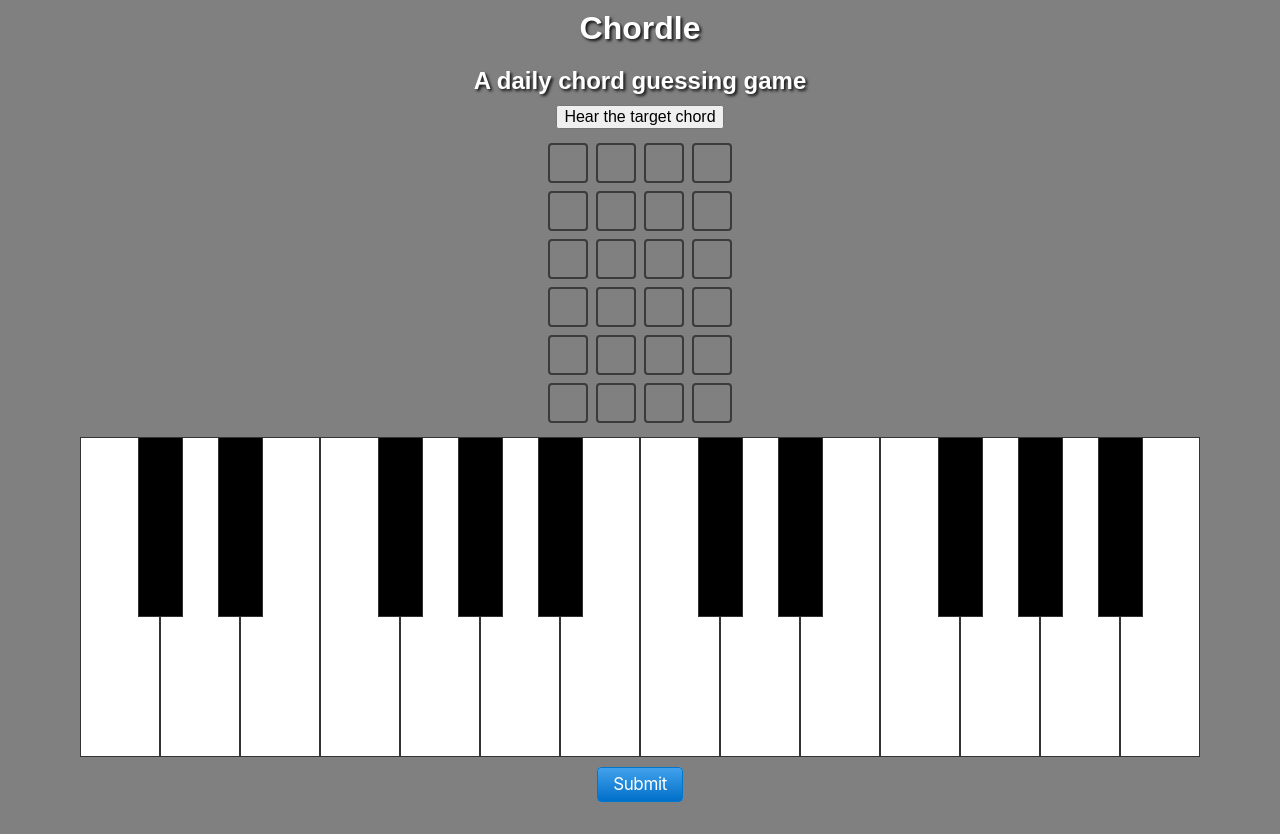
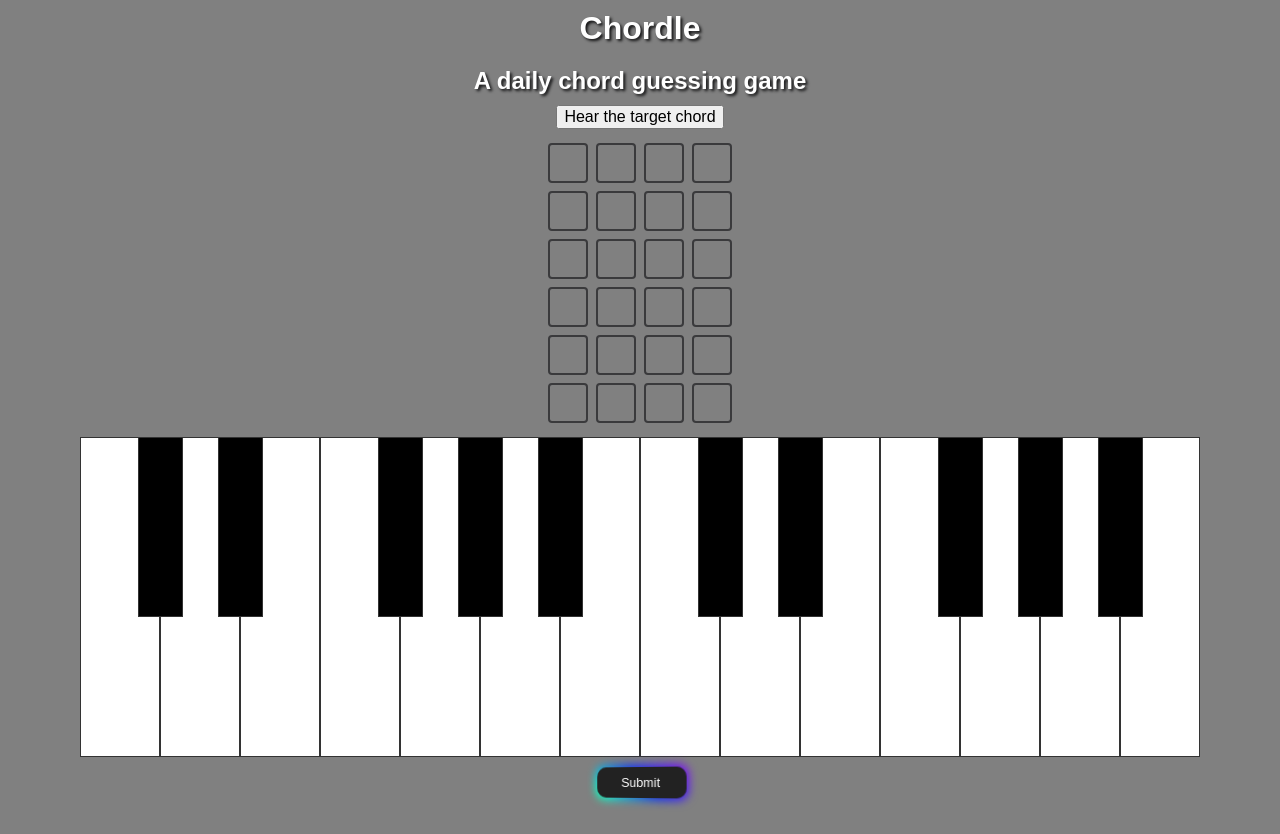
Before and after one commit to Bottle-Water/chordle, a plain HTML site: page index.html in a window 1280 px wide. Drawn offline with nearby package versions, Linux system fonts and the light colour scheme; no server answers.

Commit message:
cool button

```diff
--- a/index.html
+++ b/index.html
@@ -66,7 +66,7 @@
     </div>
 
     <div class="submit">
-        <button class="button-15" onclick="submitGuess();">Submit</button>
+        <button class="button-85" onclick="submitGuess();">Submit</button>
         <h3 class="hint">You need to pick 4 keys for the chord!</h3>
     </div>
 </body>
--- a/styles.css
+++ b/styles.css
@@ -10,51 +10,95 @@
 
 
 /* CSS */
-.button-15 {
-  background-image: linear-gradient(#42A1EC, #0070C9);
-  border: 1px solid #0077CC;
-  border-radius: 4px;
-  box-sizing: border-box;
-  color: #FFFFFF;
+.button-85 {
+  padding: 0.6em 2em;
+  border: none;
+  outline: none;
+  color: rgb(255, 255, 255);
+  background: #111;
   cursor: pointer;
-  direction: ltr;
-  display: block;
-  font-family: "SF Pro Text","SF Pro Icons","AOS Icons","Helvetica Neue",Helvetica,Arial,sans-serif;
-  font-size: 17px;
-  font-weight: 400;
-  letter-spacing: -.022em;
-  line-height: 1.47059;
-  min-width: 30px;
-  overflow: visible;
-  padding: 4px 15px;
-  text-align: center;
-  vertical-align: baseline;
+  position: relative;
+  z-index: 0;
+  border-radius: 10px;
   user-select: none;
   -webkit-user-select: none;
   touch-action: manipulation;
-  white-space: nowrap;
 }
 
-.button-15:disabled {
-  cursor: default;
-  opacity: .3;
+.button-85:before {
+  content: "";
+  background: linear-gradient(
+    45deg,
+    #ff0000,
+    #ff7300,
+    #fffb00,
+    #48ff00,
+    #00ffd5,
+    #002bff,
+    #7a00ff,
+    #ff00c8,
+    #ff0000
+  );
+  position: absolute;
+  top: -2px;
+  left: -2px;
+  background-size: 400%;
+  z-index: -1;
+  filter: blur(5px);
+  -webkit-filter: blur(5px);
+  width: calc(100% + 4px);
+  height: calc(100% + 4px);
+  animation: glowing-button-85 20s linear infinite;
+  transition: opacity 0.3s ease-in-out;
+  border-radius: 10px;
 }
 
-.button-15:hover {
-  background-image: linear-gradient(#51A9EE, #147BCD);
-  border-color: #1482D0;
-  text-decoration: none;
+@keyframes glowing-button-85 {
+  0% {
+    background-position: 0 0;
+  }
+  50% {
+    background-position: 400% 0;
+  }
+  100% {
+    background-position: 0 0;
+  }
 }
 
-.button-15:active {
-  background-image: linear-gradient(#3D94D9, #0067B9);
-  border-color: #006DBC;
-  outline: none;
+
+
+/* CSS */
+.button-85 {
+
+  transform: perspective(500px) rotateY(calc(20deg*var(--_i,-1)));
+  text-shadow: calc(var(--_i,-1)* 0.08em) -.01em 0   var(--c),
+    calc(var(--_i,-1)*-0.08em)  .01em 2px #0004;
+  outline-offset: .1em;
+  transition: 0.3s;
 }
 
-.button-15:focus {
-  box-shadow: rgba(131, 192, 253, 0.5) 0 0 0 3px;
-  outline: none;
+.button-85:hover,
+.button-85:focus-visible {
+  --_p: 0%;
+  --_i: 1;
+}
+
+.button-85:active {
+  box-shadow: inset 0 0 9e9q #0005;
+  transition: 0s;
+}
+
+
+.button-85:after {
+  z-index: -1;
+  content: "";
+  position: absolute;
+  width: 100%;
+  height: 100%;
+  background: #222;
+  left: 0;
+  top: 0;
+  border-radius: 10px;
 }
 
 
```
